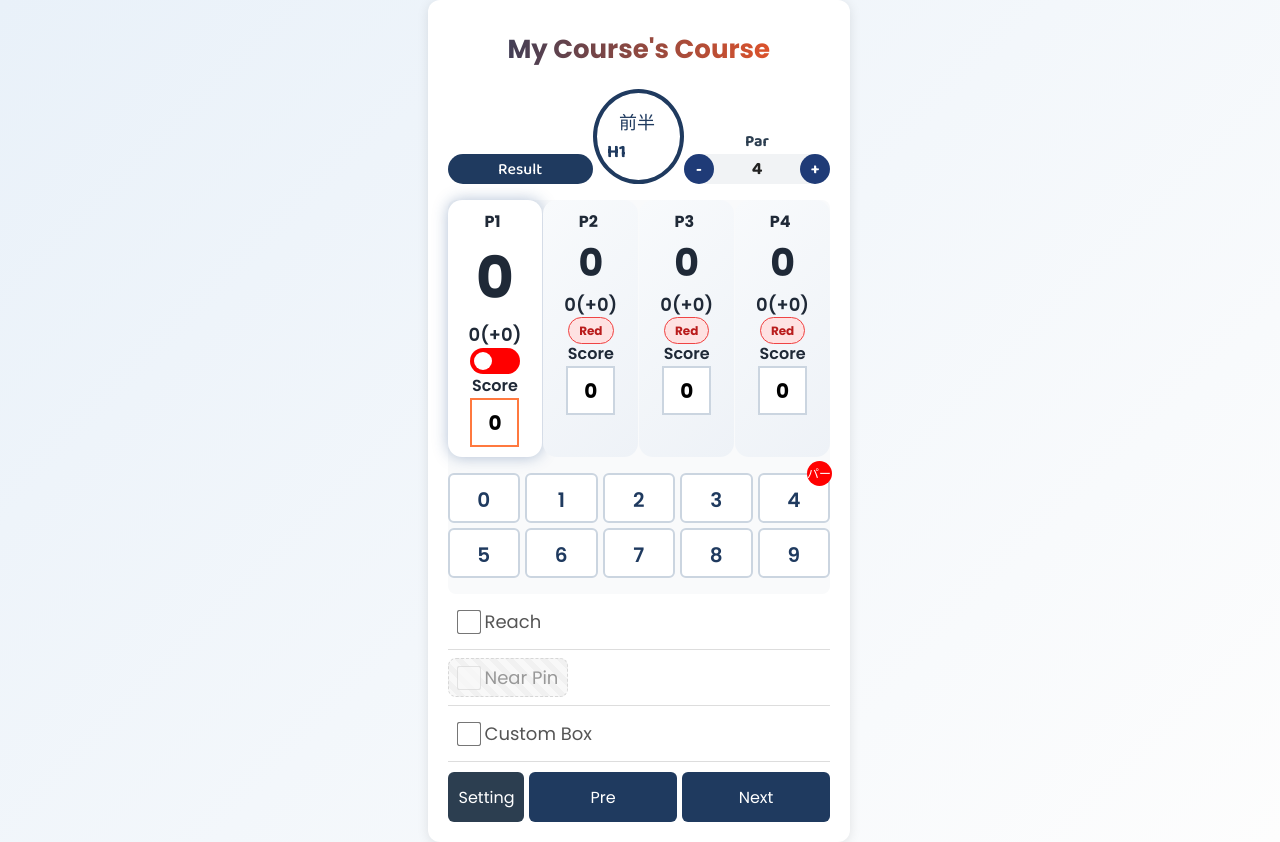
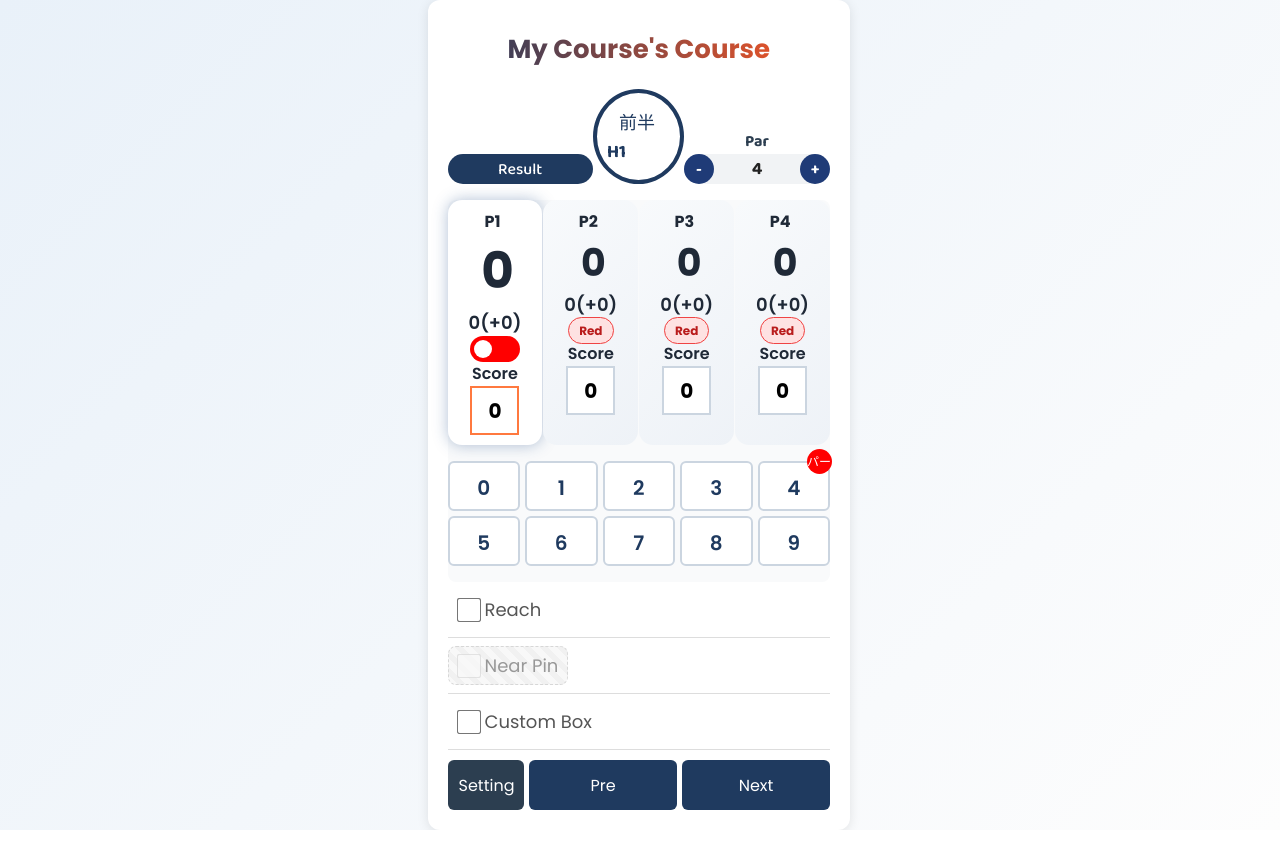
Before and after one commit to HoangAnMSc/Golf-Score-Calculator, a React (Vite) app in the folder frontend/: page /score in a window 1280 px wide. Built offline with nearby package versions, Linux system fonts and the light colour scheme.

Commit message:
Update 1017

```diff
--- a/frontend/src/App.css
+++ b/frontend/src/App.css
@@ -344,6 +344,7 @@ button:hover,
   width: 360px;
   height: 380px;
   position: absolute;
+  top: 190px;
   opacity: 1;
   transform: translateY(0);
   transition: height 0.35s ease, opacity 0.35s ease, transform 0.35s ease;
@@ -463,7 +464,7 @@ button:hover,
 }
 
 .player-tab.active .gross_score{
-  font-size: 58px;
+  font-size: 50px;
 }
 
 .player-tab .pin-label {
@@ -549,8 +550,10 @@ button:hover,
 }
 
 .gross_score {
+  position: relative;
   font-size: 38px;
-  font-weight: 700;
+  font-weight: 800;
+  letter-spacing: -5px;
 }
 
 .pre_score {
@@ -1092,6 +1095,13 @@ body.landscape-lock {
 
 .player-tab .hadicap_score {
   position: absolute;
-  top: 40px;
-  left: 70px;
+  font-size: 18px;
+  font-weight: 600;
+  top: 42px;
+  left: 68px;
 }
+
+.player-tab.active .hadicap_score {
+  top: 50px;
+  left: 75px;
+}
--- a/frontend/src/pages/Result.jsx
+++ b/frontend/src/pages/Result.jsx
@@ -284,13 +284,14 @@ function Result() {
 
             <tbody>
               {/* AN-1016-UPDATE backGross,backScore */}
+              {/* AN-1017-UPDATE backGross,backScore */}
               {players.map((name, pIdx) => {
                 const frontScore = sumScore(pIdx, 1, 9);
                 const frontGross = sumGross(pIdx, 1, 9);
-                const backScore = sumScore(pIdx, 1, 9) + sumScore(pIdx, 10, 18);
+                const backScore = sumScore(pIdx, 10, 18);
                 const backGross = sumGross(pIdx, 1, 9) + sumGross(pIdx, 10, 18);
                 const grossTotal = backGross;
-                const scoreTotal = backScore;
+                const scoreTotal = frontScore + backScore;
 
                 return (
                   <tr key={`player-${pIdx}`} className="player-row">
```
